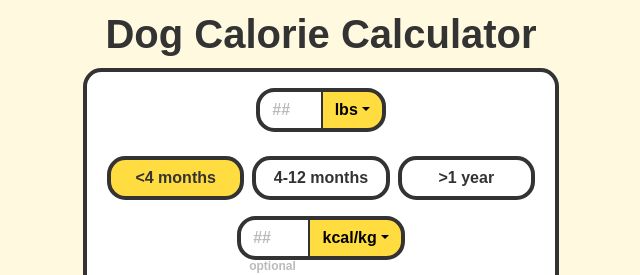
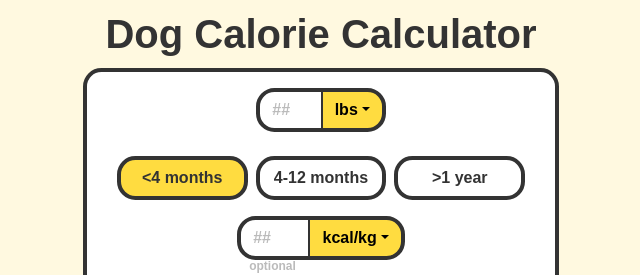
Before and after one commit to Naksp/PupCalCalc, a React (Create React App) app: page / in a window 1280 px wide. Shown: the top 275 px of the page, without its empty margins (319-959 px from the left). Built offline with nearby package versions, Linux system fonts and the light colour scheme; a web font is replaced by a local one.

Commit message:
make button size consistent

```diff
--- a/src/App.scss
+++ b/src/App.scss
@@ -1,3 +1,5 @@
+@import "~bootstrap/scss/bootstrap-grid.scss";
+
 $theme-colors: (
   "primary": #FFDC40,
   "secondary": #33FFF1
@@ -16,6 +18,12 @@ $color-logo: #5757FF;
 $border-standard-width: 4px;
 $border-standard-color: $color-outline;
 $border-standard-radius: 1.15rem;
+
+@include media-breakpoint-up(sm) {
+  .button-standard {
+    max-width: 30% !important;
+  }
+}
 
 html {
   background-color: $color-background;
@@ -85,6 +93,7 @@ ul {
 }
 
 .button-standard {
+  max-width: 100%;
   display: flex !important;
   justify-content: center;
   align-items: center;
@@ -202,4 +211,5 @@ input[type=number] {
   font-weight: 900 !important;
 }
 
+
 @import "../node_modules/bootstrap/scss/bootstrap.scss";
--- a/src/App.tsx
+++ b/src/App.tsx
@@ -40,7 +40,8 @@ const ageRadios = [
 
 const activityRadios = [
   { name: 'Inactive', value: 'inactive' },
-  { name: 'Moderately active', value: 'moderatelyActive'},
+  // { name: 'Moderately active', value: 'moderatelyActive'},
+  { name: 'Average', value: 'moderatelyActive'},
   { name: 'Active', value: 'active' },
 ];
 
@@ -266,10 +267,9 @@ function App() {
               }
 
               { isAdult && neuteredRadioValue ?
-                // <Row className='mb-2'>
                 <Row>
                   <Col>
-                    <ButtonGroup className='row justify-content-center mb-3 mb-sm-0 button-group-primary'>
+                    <ButtonGroup className='row justify-content-center mb-3 mb-sm-2 button-group-primary'>
                       {activityRadios.map((radio, idx) => (
                         <ToggleButton
                           className='button-standard toggle-button-primary mx-1 col-12 col-sm-3 mb-1 mb-sm-3'
```
